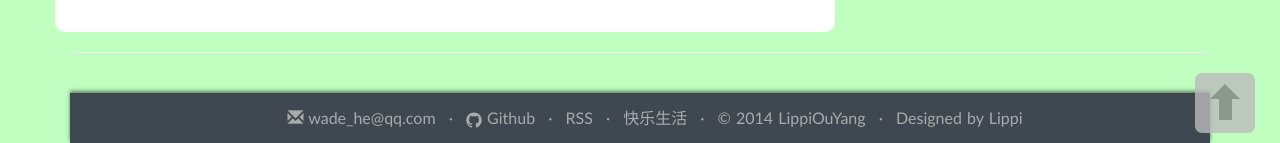
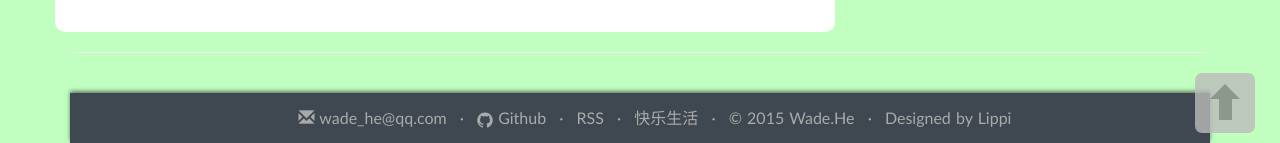
Before and after one commit to seu2gcj/seu2gcj.github.io, a Jekyll site: the page built from index.html, in a window 1280 px wide and 900 px high, scrolled down 613 px. Shown: the part 757-900 px from the top of the window. Built offline with Jekyll 4.4.1, drawn with Linux system fonts in a browser that asks for light colours; some web fonts are replaced; the list of posts is cut into pages by our own code; comment, search, counter and statistics services are not loaded.

Commit message:
update source

```diff
--- a/CNAME
+++ /dev/null
@@ -1 +0,0 @@
-coolshell.info
--- a/_includes/copyright.html
+++ b/_includes/copyright.html
@@ -21,9 +21,9 @@
           <span class="point"> · </span>
           <span>{{ site.description }}</span>
           <span class="point"> · </span>
-          <span>&copy; 2014 LippiOuYang</span>
+          <span>&copy; 2015 Wade.He</span>
           <span class="point"> · </span>
-          <span>Designed by <a href="https://github.com/LippiOuYang">Lippi</a></span>
+          <span>Designed by <a href="https://github.com/seu2hgx">Lippi</a></span>
 
       </div>
     </div>
```
Also changed, not shown: 14 other files.
